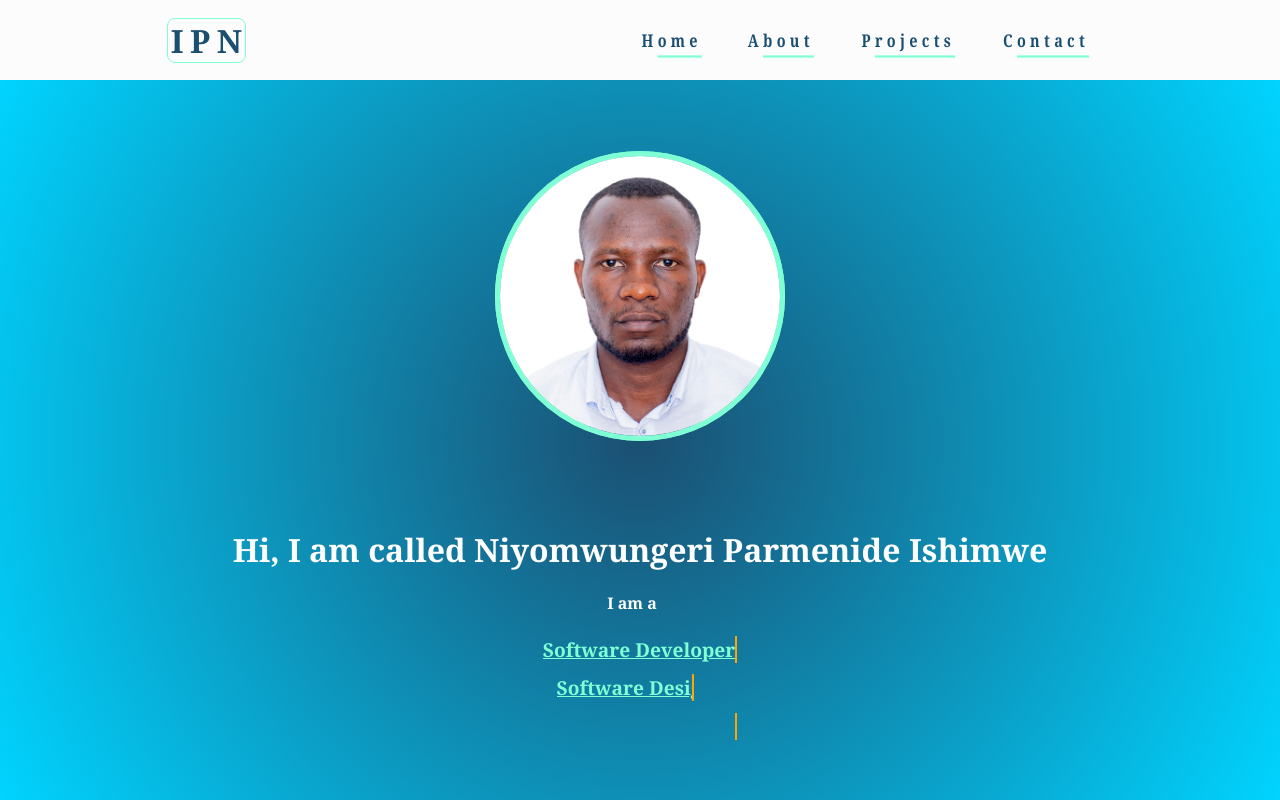
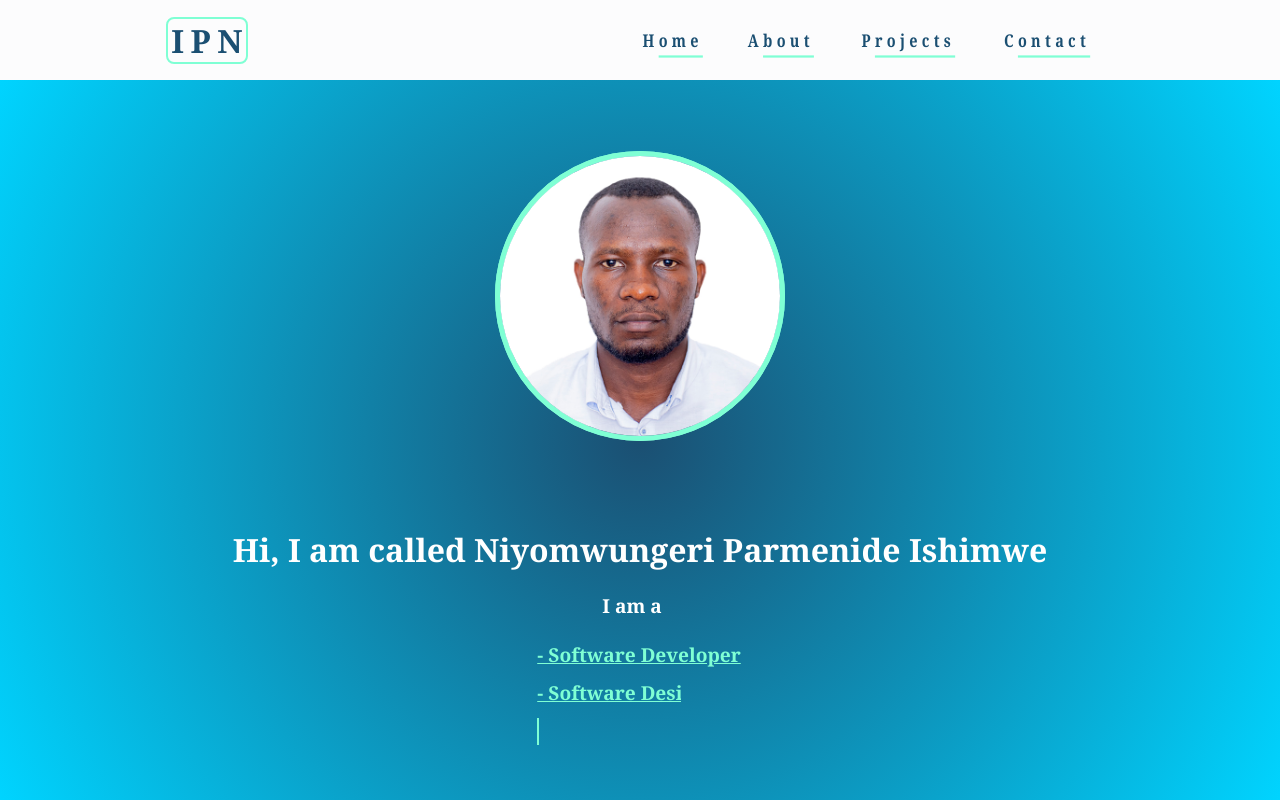
Before and after one commit to Nide17/nide-portfolio, a Next.js app: page / in a window 1280 px wide. Shown: the top 800 px of the page. Built offline with nearby package versions, Linux system fonts and the light colour scheme.

Commit message:
some animations

```diff
--- a/components/Welcome.js
+++ b/components/Welcome.js
@@ -17,15 +17,15 @@ export default function Welcome() {
 
                     <br />
                     <div className={welcomeStyles.dev}>
-                        <div className="developer">Software Developer</div></div>
+                        <div className="developer">- Software Developer</div></div>
 
                     <br />
                     <div className={welcomeStyles.des}>
-                        <div className="designer">Software Designer</div></div>
+                        <div className="designer">- Software Designer</div></div>
 
                     <br />
                     <div className={welcomeStyles.eng}>
-                        <div className="engineer">IT Support Engineer</div></div>
+                        <div className="engineer">- IT Support Engineer</div></div>
 
                     <br />
                 </p>
--- a/styles/Navbar.module.css
+++ b/styles/Navbar.module.css
@@ -13,7 +13,7 @@
   font-weight: 900;
   display: flex;
   align-items: center;
-  border: 0.5px solid aquamarine;
+  border: 2px solid aquamarine;
   border-radius: 8px;
 }
 
--- a/styles/Welcome.module.css
+++ b/styles/Welcome.module.css
@@ -48,13 +48,14 @@
 }
 
 .iam {
+    font-size: 1.2rem;
   text-align: center;
   margin-right: 1rem;
   color: #fff;
 }
 
 .typewriter {
-  text-align: end;
+  text-align: left;
   margin-top: 1%;
   font-weight: bolder;
   color: aquamarine;
@@ -64,23 +65,29 @@
 .des div,
 .eng div {
   font-size: 1.2rem;
-  margin-bottom: .4rem;
+  margin-bottom: 0.4rem;
+  padding-right: 0;
   overflow: hidden;
-  border-right: 0.15em solid orange;
+  border-right: 0.15em solid aquamarine;
   white-space: nowrap;
   width: 0;
-  animation: typing 3s steps(25, end) forwards;
   text-decoration: underline;
 }
 
+.dev div {
+  animation: typing1 3s steps(25, end) forwards, blinking1 1.1s infinite;
+}
+
 .des div {
+  animation: typing2 3s steps(25, end) forwards, blinking2 1.1s infinite;
   animation-delay: 3.5s;
-
 }
 .eng div {
+  animation: typing3 3s steps(25, end) forwards, blinking3 1.1s infinite;
   animation-delay: 7s;
 }
-@keyframes typing {
+
+@keyframes typing1 {
   from {
     width: 0;
   }
@@ -88,15 +95,53 @@
     width: 100%;
   }
 }
-@keyframes blink {
+
+@keyframes typing2 {
+  from {
+    width: 0;
+  }
+  to {
+    width: 100%;
+  }
+}
+
+@keyframes typing3 {
+  from {
+    width: 0;
+    padding-right: 0;
+  }
+  to {
+    width: 100%;
+    padding-right: 0.2rem;
+  }
+}
+
+@keyframes blinking1 {
   from {
     border-color: transparent;
   }
   to {
-    border-color: orange;
+    border-color: transparent;
   }
 }
 
+@keyframes blinking2 {
+  from {
+    border-color: transparent;
+  }
+  to {
+    border-color: transparent;
+  }
+}
+
+@keyframes blinking3 {
+  from {
+    border-color: transparent;
+  }
+  to {
+    border-color: aquamarine;
+  }
+}
 
 @media screen and (max-width: 600px) {
   .welcome {
@@ -112,14 +157,14 @@
   }
 
   .mytext p:first-child {
-  font-size: .8rem;
+    font-size: 0.8rem;
     line-height: 1.5;
     text-align: center;
     margin: 0.3rem auto;
   }
 
   .iam {
-  font-size: .7rem;
+    font-size: 0.7rem;
   }
 
   .typewriter {
@@ -130,7 +175,7 @@
   .dev div,
   .des div,
   .eng div {
-  font-size: .7rem;
+    font-size: 0.7rem;
     margin-bottom: 0;
   }
 }
```
Lines whose indentation alone changed are shown as unchanged.
